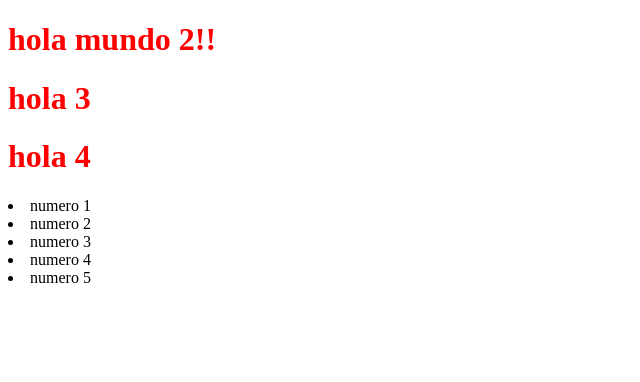
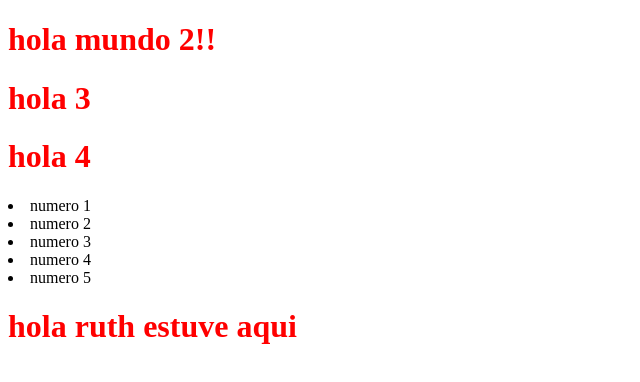
Before and after one commit to escarcega777/ruth, a plain HTML site: page index.html in a window 1280 px wide. Shown: the whole page, without its empty margins (0-640 px from the left). Drawn offline with Linux system fonts and the light colour scheme.

Commit message:
Yo estuve aqui

```diff
--- a/index.html
+++ b/index.html
@@ -24,6 +24,7 @@
         <li>numero 3</li>
         <li>numero 4</li>
         <li>numero 5</li>
+        <h1>hola ruth estuve aqui</h1>
     </div>
 
 </body>
```
